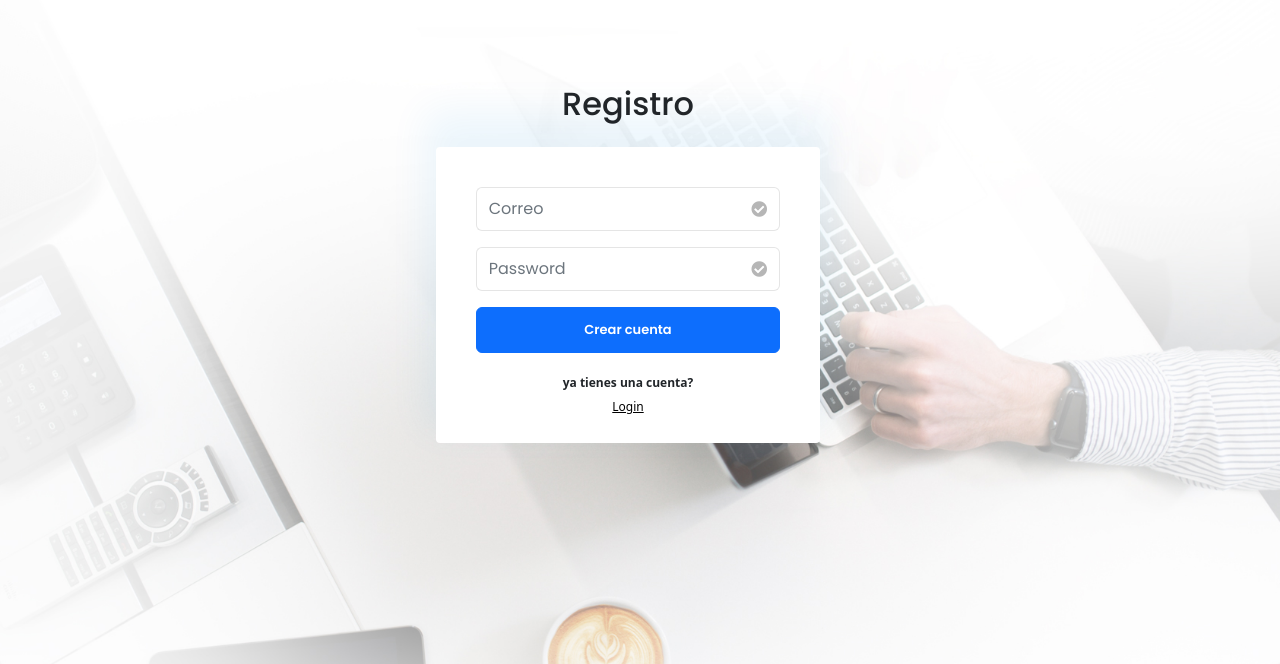
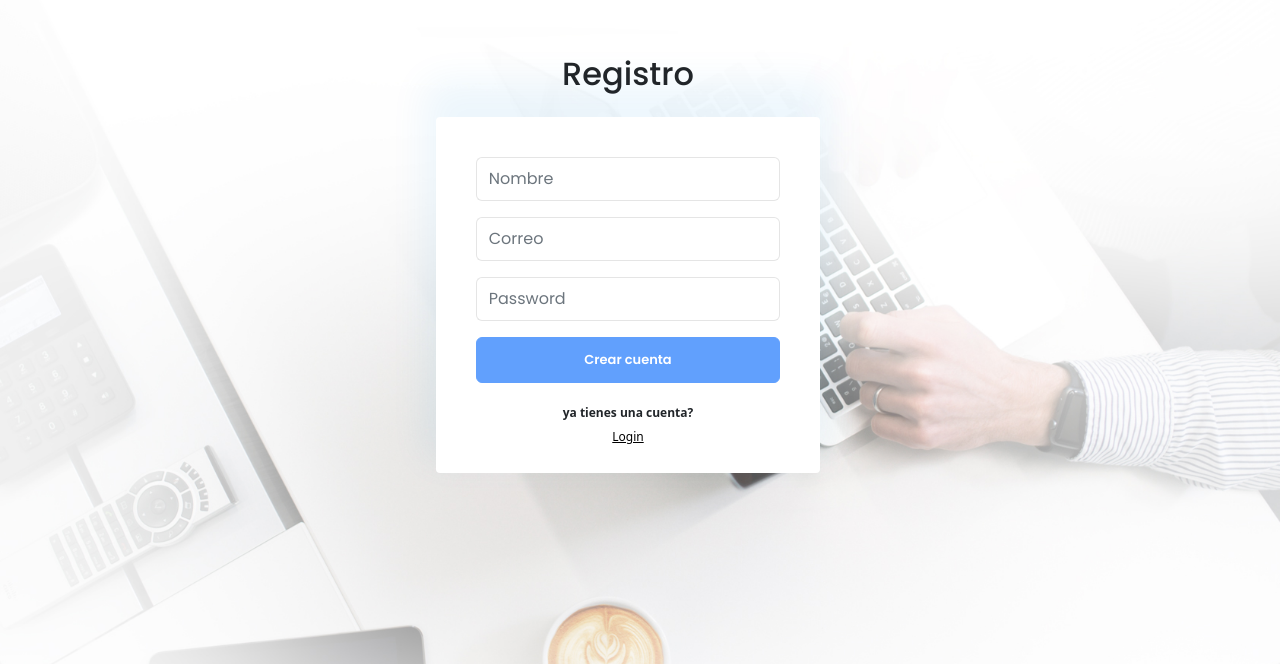
Before and after one commit to zayaslui/tutos-ng-redux, an Angular app in the folder 04-ingresoEgresoApp/: page /register in a window 1280 px wide. Shown: the part 136-800 px from the top of the page. Built offline with nearby package versions, Linux system fonts and the light colour scheme.

Commit message:
update register

```diff
--- a/04-ingresoEgresoApp/src/app/app.module.ts
+++ b/04-ingresoEgresoApp/src/app/app.module.ts
@@ -12,6 +12,9 @@ import { DetalleComponent } from './ingreso-egreso/detalle/detalle.component';
 import { FooterComponent } from './shared/footer/footer.component';
 import { NavbarComponent } from './shared/navbar/navbar.component';
 import { SidebarComponent } from './shared/sidebar/sidebar.component';
+
+//trabajar con formularios reactivos
+import { ReactiveFormsModule } from '@angular/forms';
 
 @NgModule({
   declarations: [
@@ -28,7 +31,8 @@ import { SidebarComponent } from './shared/sidebar/sidebar.component';
   ],
   imports: [
     BrowserModule,
-    AppRoutingModule
+    AppRoutingModule,
+    ReactiveFormsModule
   ],
   providers: [],
   bootstrap: [AppComponent]
--- a/04-ingresoEgresoApp/src/app/auth/register/register.component.html
+++ b/04-ingresoEgresoApp/src/app/auth/register/register.component.html
@@ -5,30 +5,53 @@
         <div class="col-lg-4 mx-auto">
           <h2 class="text-center mb-4">Registro</h2>
           <div class="auto-form-wrapper">
-            <form action="#">
+
+            <form [formGroup]="registroForm" (ngSubmit)="crearUsuario()">
+
               <div class="form-group">
                 <div class="input-group">
-                  <input type="email" class="form-control" placeholder="Correo">
+                  <input type="text" class="form-control" placeholder="Nombre" formControlName="nombre" >
                   <div class="input-group-append">
                     <span class="input-group-text">
-                      <i class="fa fa-check-circle"></i>
-                    </span>
-                  </div>
-                </div>
-              </div>
-              <div class="form-group">
-                <div class="input-group">
-                  <input type="password" class="form-control" placeholder="Password">
-                  <div class="input-group-append">
-                    <span class="input-group-text">
-                      <i class="fa fa-check-circle"></i>
+                      <i class="fa fa-check-circle" *ngIf="registroForm.get('nombre')?.valid"></i>
                     </span>
                   </div>
                 </div>
               </div>
 
               <div class="form-group">
-                <button class="btn btn-primary submit-btn btn-block">Crear cuenta</button>
+                <div class="input-group">
+                  <input
+                    type="email"
+                    class="form-control"
+                    placeholder="Correo"
+                    formControlName="correo">
+                  <div class="input-group-append">
+                    <span class="input-group-text">
+                      <i class="fa fa-check-circle" *ngIf="registroForm.get('correo')?.valid"></i>
+                    </span>
+                  </div>
+                </div>
+              </div>
+
+              <div class="form-group">
+                <div class="input-group">
+                  <input type="password" class="form-control" placeholder="Password" formControlName="password">
+                  <div class="input-group-append">
+                    <span class="input-group-text">
+                      <i class="fa fa-check-circle" *ngIf="registroForm.get('password')?.valid"></i>
+                    </span>
+                  </div>
+                </div>
+              </div>
+
+              <div class="form-group">
+                <button
+                  type        = "submit"
+                  [disabled]  = "registroForm.invalid"
+                  class       = "btn btn-primary submit-btn btn-block">
+                  Crear cuenta
+                </button>
               </div>
               <div class="text-block text-center my-3">
                 <span class="text-small font-weight-semibold">ya tienes una cuenta?</span>
--- a/04-ingresoEgresoApp/src/app/auth/register/register.component.ts
+++ b/04-ingresoEgresoApp/src/app/auth/register/register.component.ts
@@ -1,4 +1,5 @@
 import { Component } from '@angular/core';
+import { FormBuilder, FormGroup, Validators } from '@angular/forms';
 
 @Component({
   selector: 'app-register',
@@ -7,4 +8,24 @@ import { Component } from '@angular/core';
 })
 export class RegisterComponent {
 
+  registroForm : FormGroup;
+
+  constructor( private fb: FormBuilder){
+    this.registroForm = new FormGroup('')
+  }
+
+  ngOnInit():void{
+    this.registroForm = this.fb.group({
+      nombre    : ['', Validators.required],
+      correo    : ['', Validators.required],
+      password  : ['', Validators.required]
+    })
+  }
+
+  crearUsuario(){
+    console.log(this.registroForm);
+    console.log(this.registroForm.valid);
+    console.log(this.registroForm.value);
+  }
+
 }
```
Also changed, not shown: 1 other file (tests, documents, lock files or other folders).
